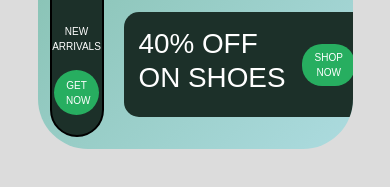
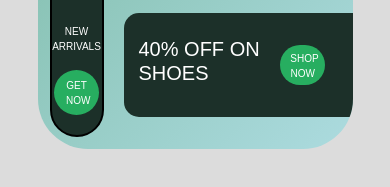
Before and after one commit to luckysolanki22/shoe, a plain HTML site: page index.html in a window 390 px wide. Shown: the part 511-698 px from the top of the page. Drawn offline with nearby package versions, Linux system fonts and the light colour scheme.

Commit message:
Update index.html

```diff
--- a/index.html
+++ b/index.html
@@ -231,15 +231,18 @@ li{
                 width: 80%;
             }
 
-            .promo p {
-                font-size: 12px;
+           .promo h1{
+                font-size: 20px;
+
             }
-
             .promo button {
                 padding: 6px 10px;
                 font-size: 10px;
+                height: 40px;
+                width: 45px;
+                margin-right: 30px;
+                text-align: center;
             }
-
 
         }
     </style>
```
